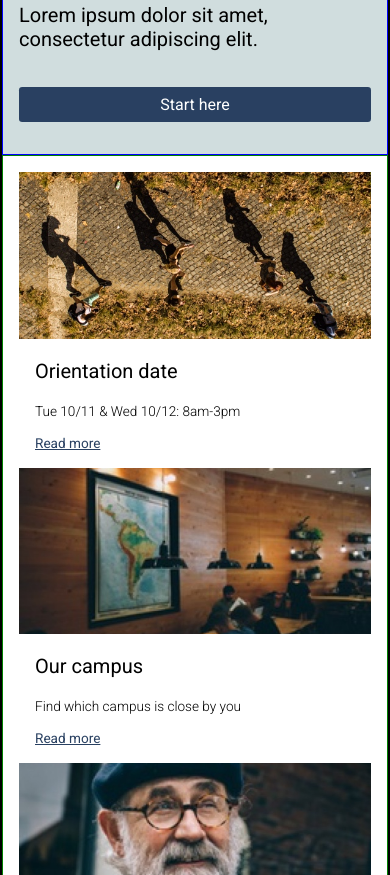
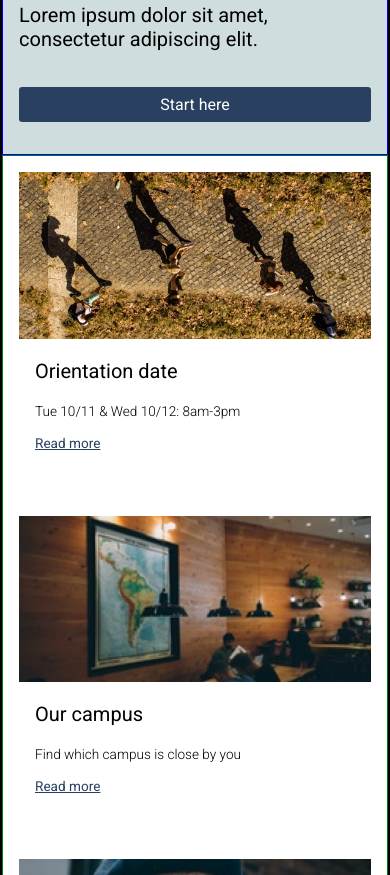
Before and after one commit to le-ju/colmar, a plain HTML site: page index.html in a window 390 px wide. Shown: the part 469-1344 px from the top of the page. Drawn offline with nearby package versions, Linux system fonts and the light colour scheme; files whose address does not match are found by name.

Commit message:
Padding etc. on mobile details section.

```diff
--- a/resources/css/style.css
+++ b/resources/css/style.css
@@ -124,6 +124,7 @@ header {
     padding-left: 1rem;
     padding-right: 1rem;
     padding-top: 1rem;
+    padding-bottom: 0;
   }
   .details .left {
     display: none;
@@ -150,6 +151,7 @@ header {
 
   .info .text {
     padding-left: 1rem;
+    padding-bottom: 3rem;
   }
 
 }
```
